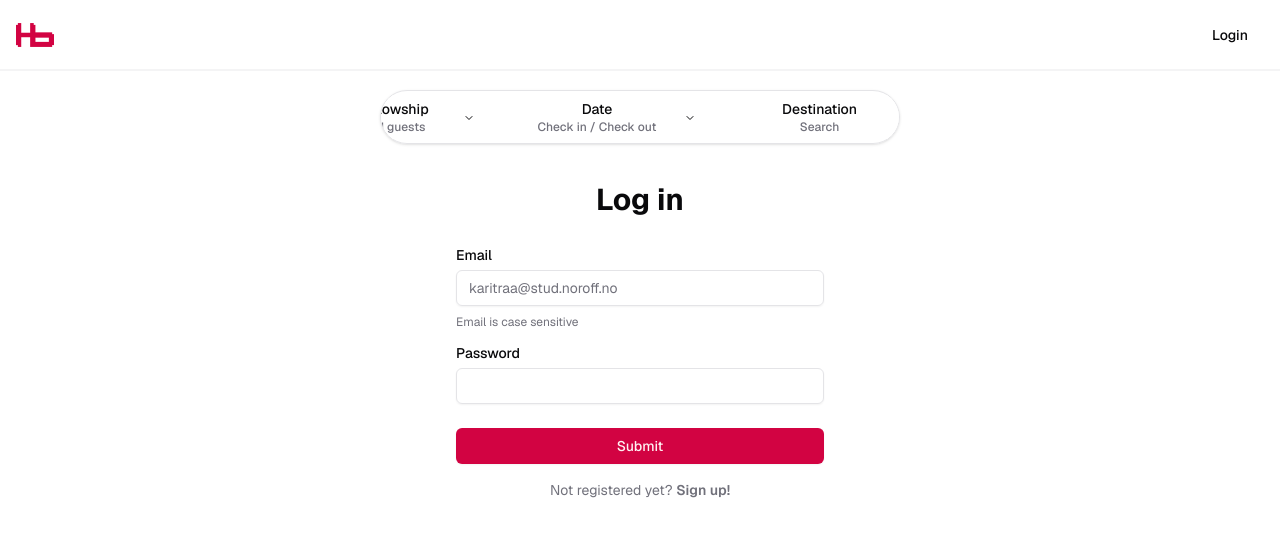
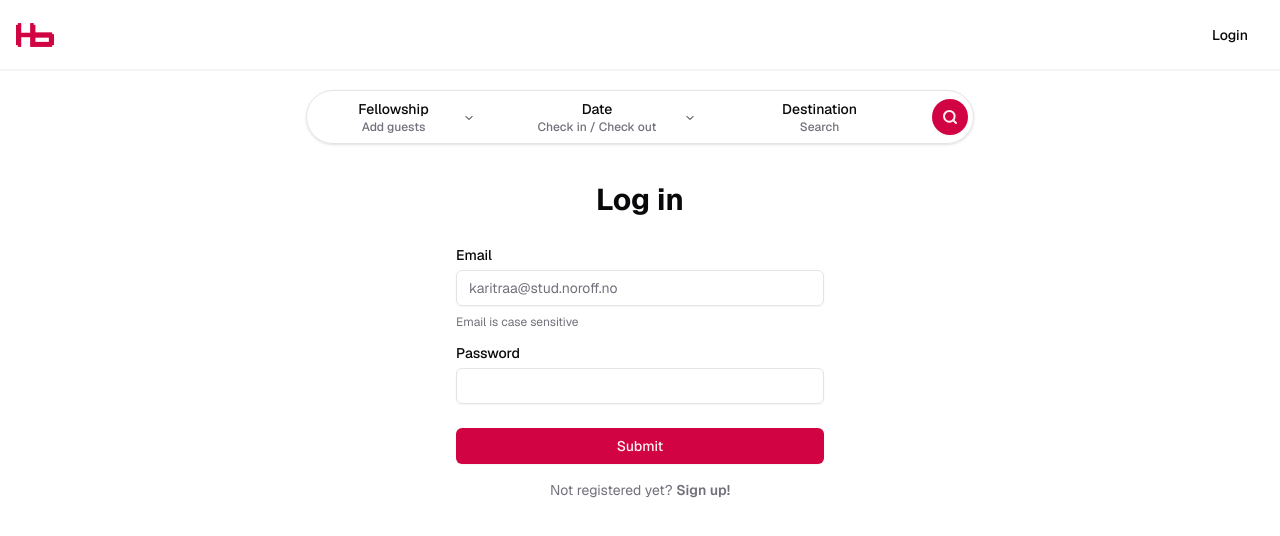
Before and after one commit to Motormary/nextjs-pe2-holidaze, a Next.js app: page /login in a window 1280 px wide. Shown: the top 536 px of the page. Built offline with nearby package versions, Linux system fonts and the light colour scheme; no server answers.

Commit message:
fix: top-nav animation media query

```diff
--- a/components/top-nav.tsx
+++ b/components/top-nav.tsx
@@ -21,6 +21,7 @@ import { ChangeEvent, memo, useRef, useState, useTransition } from "react"
 import { DateRange } from "react-day-picker"
 import NavMenu from "./nav-menu"
 import { Calendar } from "./ui/calendar"
+import { useMediaQuery } from "@/hooks/use-media-query"
 
 /* Backend does not support guests and check in filtering, so they are merely placeholders */
 
@@ -29,6 +30,8 @@ function TopNav() {
   const inputRef = useRef<null | HTMLInputElement>(null)
 
   const scrolled = useScrolledFromTop(61)
+  const isDesktop = useMediaQuery("(min-width:1024px)")
+  const animateWidth = scrolled && !isDesktop
 
   const searchParams = useSearchParams()
   const defaultQueryValue = searchParams.get("q")
@@ -124,23 +127,21 @@ function TopNav() {
             margin: "0 auto",
             minHeight: "54px",
           }}
-          initial={
-            scrolled
-              ? { translateY: "-82px", width: "380px" }
-              : { translateY: "0px", width: "520px" }
-          }
-          animate={
-            scrolled
-              ? { translateY: "-82px", width: "380px" }
-              : { translateY: "0px", width: "520px" }
-          }
+          initial={{
+            translateY: scrolled ? "-82px" : "0px",
+            width: animateWidth ? "380px" : "668px",
+          }}
+          animate={{
+            translateY: scrolled ? "-82px" : "0px",
+            width: animateWidth ? "380px" : "668px",
+          }}
           transition={{ bounceDamping: 8, duration: 0.5 }}
-          className="mx-auto flex justify-center overflow-hidden rounded-full border shadow-sm"
+          className="mx-auto flex justify-center rounded-full border shadow-sm"
         >
           <NavigationMenu>
             <NavigationMenuList>
               <NavigationMenuItem>
-                <NavigationMenuTrigger className="h-11">
+                <NavigationMenuTrigger className="h-11 rounded-full">
                   <motion.div className={cn("flex flex-col lg:min-w-[130px]")}>
                     Fellowship
                     <span
@@ -229,7 +230,7 @@ function TopNav() {
                 </NavigationMenuContent>
               </NavigationMenuItem>
               <NavigationMenuItem className="pl-1">
-                <NavigationMenuTrigger className="h-11">
+                <NavigationMenuTrigger className="h-11 rounded-full">
                   <div className="flex flex-col">
                     Date
                     <span
@@ -279,7 +280,7 @@ function TopNav() {
                       onClick={() => setOpen(true)}
                       className={cn(
                         buttonVariants({ variant: "ghost" }),
-                        "focus-visible:bg-muted bg-background flex h-11 w-full flex-col gap-0 transition-[color,box-shadow]",
+                        "focus-visible:bg-muted bg-background flex h-11 w-full flex-col gap-0 rounded-full transition-[color,box-shadow]",
                       )}
                       exit={{ translateY: "-120%" }}
                       animate={{ translateY: "0%" }}
```
